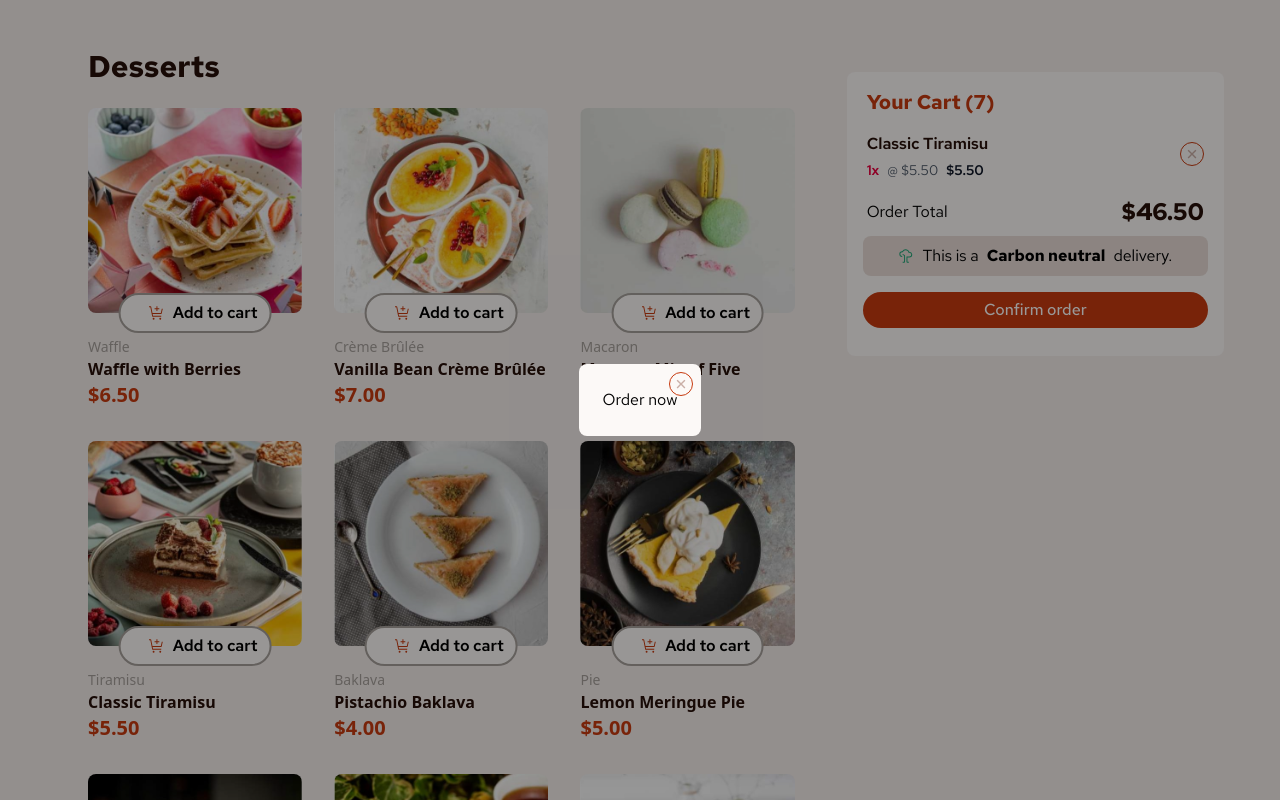
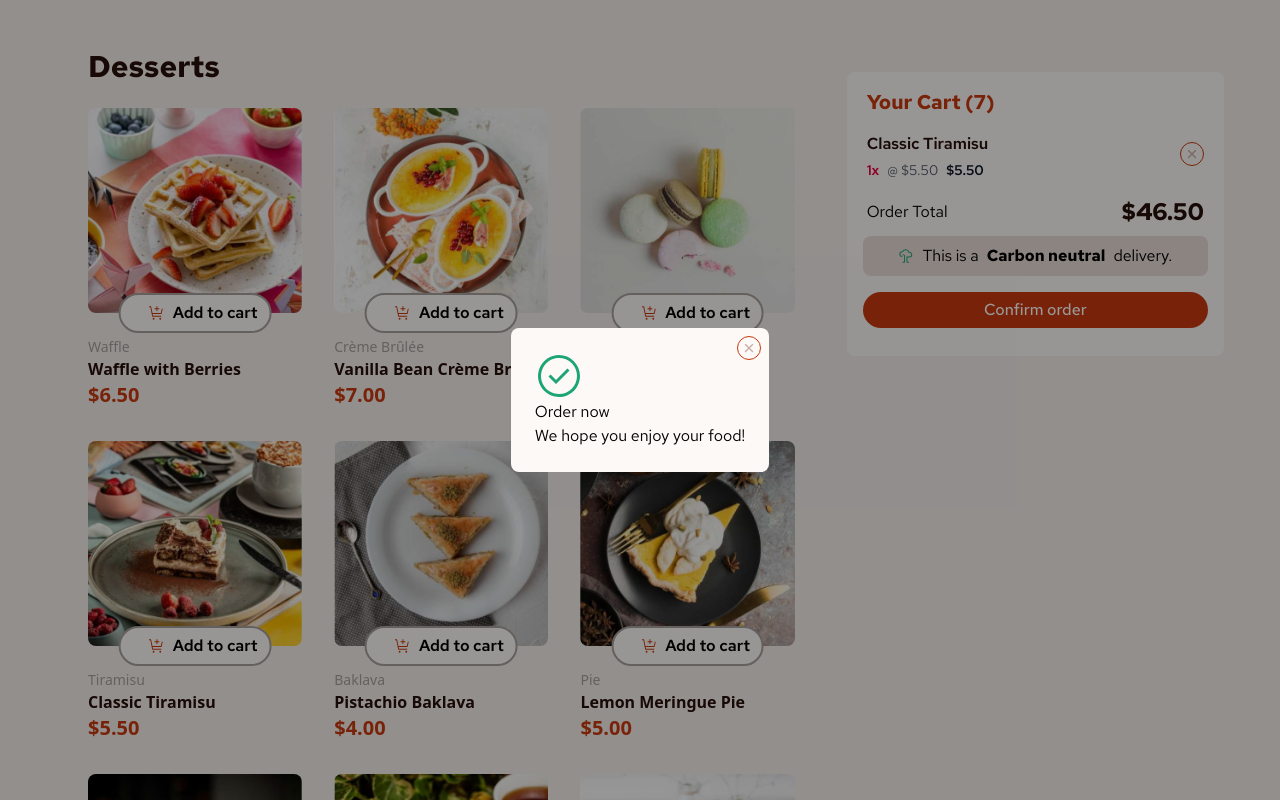
Before and after one commit to jawad-mwadama/product-list-with-cart, a React (Vite) app: page / in a window 1280 px wide. Both pictures are taken after a click on the button "Confirm order". Shown: the top 800 px of the page. Built offline with nearby package versions, Linux system fonts and the light colour scheme.

Commit message:
added svg

```diff
--- a/src/Features/Order/OrderConfirmedModal.tsx
+++ b/src/Features/Order/OrderConfirmedModal.tsx
@@ -1,4 +1,5 @@
 import X from '/assets/images/icon-remove-item.svg';
+import confirm from '/assets/images/icon-order-confirmed.svg';
 
 interface Modal {
   open: boolean;
@@ -20,7 +21,11 @@ function OrderConfirmedModal({ open, onClose }: Modal) {
         >
           <img src={X} alt="remove" />
         </button>
-        Order now
+        <span>
+          <img src={confirm} alt="order-confirmed" />
+        </span>
+        <h2>Order now</h2>
+        <p>We hope you enjoy your food!</p>
       </div>
     </div>
   );
```
